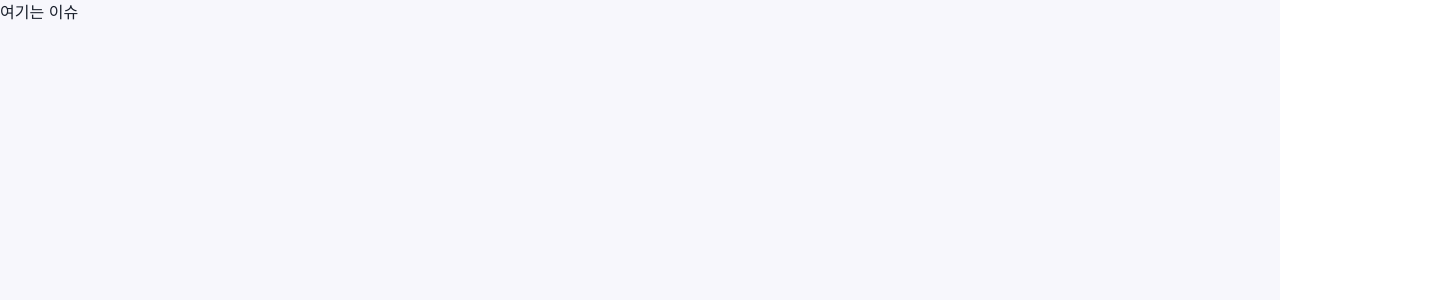
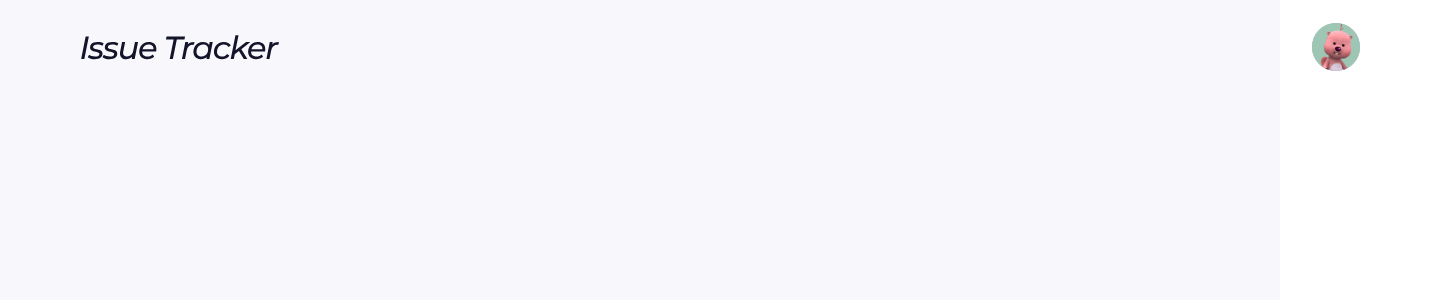
Before and after one commit to codesquad-members-2021/issue-tracker, a React (Create React App) app in the folder FE/issue-tracker/: page /issues in a window 1280 px wide. Shown: the top 300 px of the page, 1440 px wide, since content can reach past the window. Built offline with nearby package versions, Linux system fonts and the light colour scheme.

Commit message:
Chore: #10 이슈 페이지에 Header 컴포넌트 추가

```diff
--- a/FE/issue-tracker/src/pages/Issues.tsx
+++ b/FE/issue-tracker/src/pages/Issues.tsx
@@ -1,5 +1,23 @@
+import styled from 'styled-components';
+
+import Header from '@components/common/Header';
+
 function Issues() {
-  return <div>여기는 이슈</div>;
+  return (
+    <IssueWrap>
+      <Header />
+    </IssueWrap>
+  );
 }
 
 export default Issues;
+
+const IssueWrap = styled.main`
+  display: flex;
+  margin: 0 auto;
+
+  // 반응형으로 만들어야하나?
+  // 기획서의 너비와 패딩으로 값을 주면 큰 모니터에서 생각보다 작음
+  padding: 0 80px;
+  width: 1440px;
+`;
```
